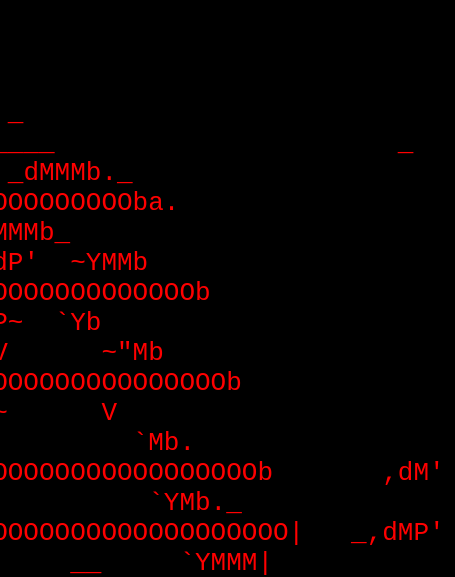
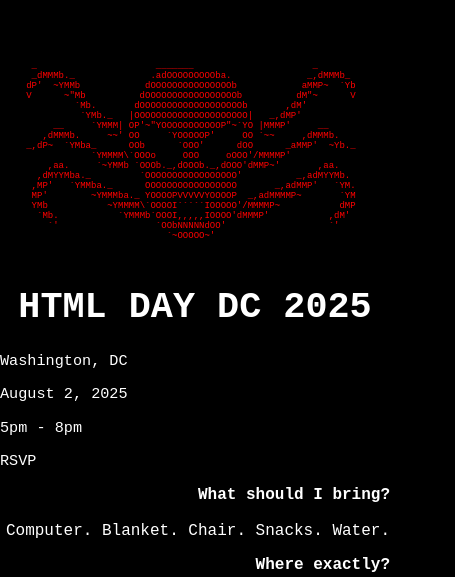
Before and after one commit to nadiaford/HTML-Day-DC-2025, a plain HTML site: page index.html in a window 390 px wide. Shown: the top 577 px of the page, 455 px wide, since content can reach past the window. Drawn offline with Linux system fonts and the light colour scheme; a script that the page names is missing.

Commit message:
Update index.html

```diff
--- a/index.html
+++ b/index.html
@@ -105,7 +105,7 @@
       }
 
       pre {
-        font-size: 2em;
+        font-size: 9px;
         padding: auto;
       }
 
```
